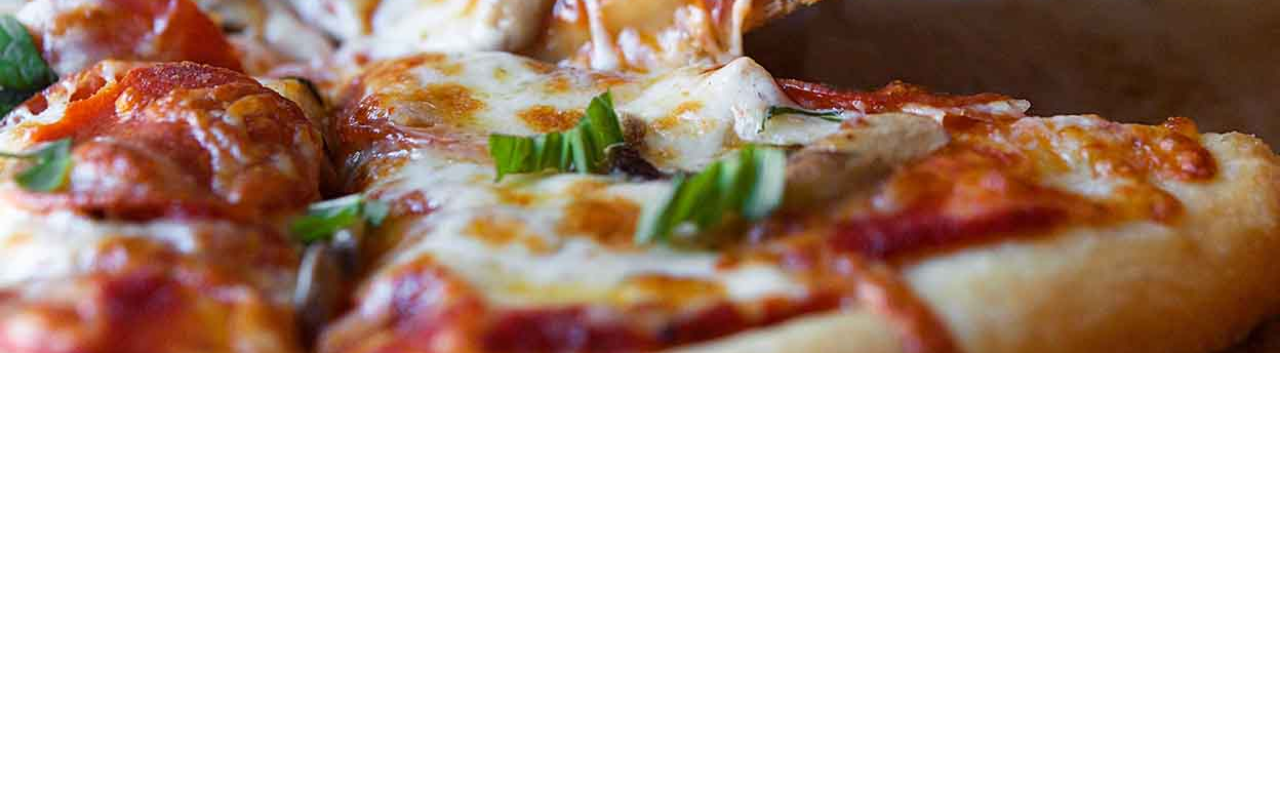
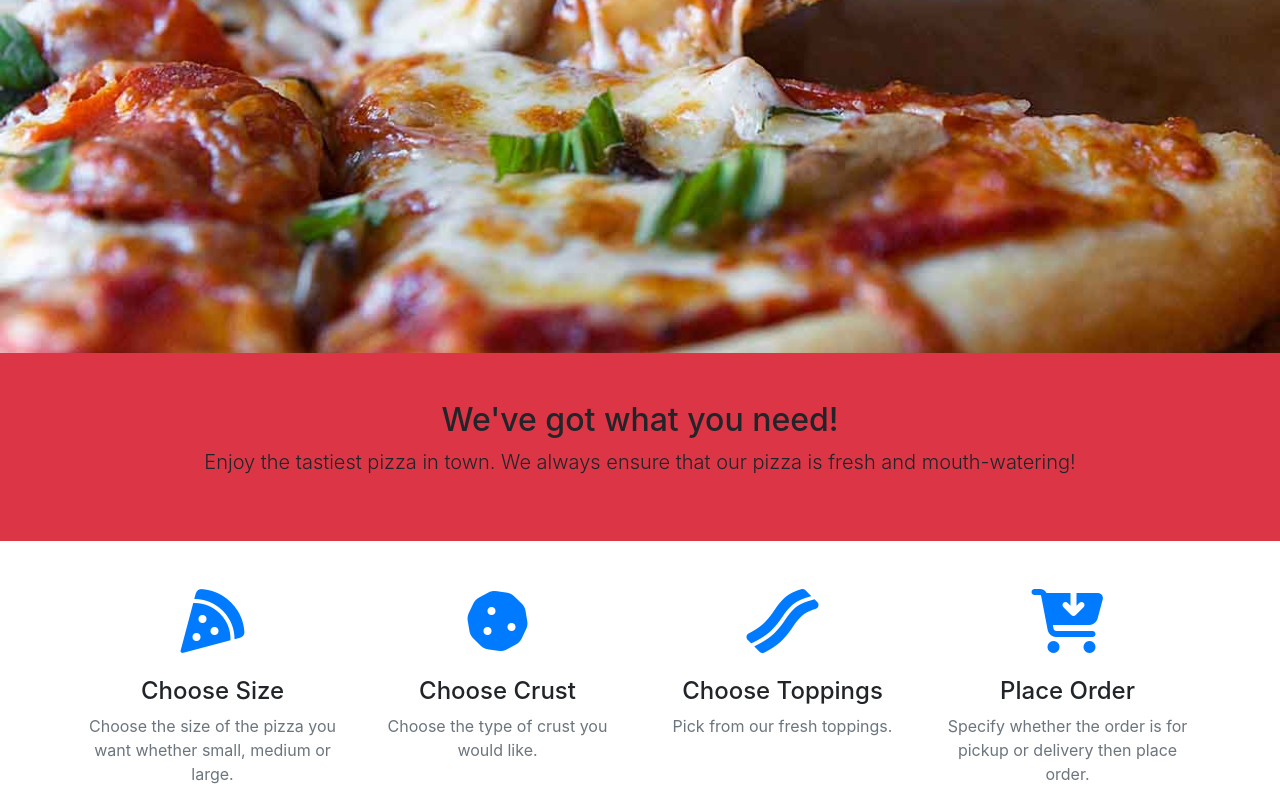
Before and after one commit to antomuli/pizzaking, a plain HTML site: page index.html in a window 1280 px wide. Shown: the part 447-1233 px from the top of the page. Before the commit the page ends 896 px from the top, so only its background shows below. Drawn offline with Linux system fonts and the light colour scheme.

Commit message:
Add the ordering process description and the about us section.

```diff
--- a/css/styles.css
+++ b/css/styles.css
@@ -20,3 +20,7 @@
 .bg-transparent {
     background: transparent;
 }
+
+/* #about-us {
+    min-height: 500px;
+} */
--- a/index.html
+++ b/index.html
@@ -7,6 +7,7 @@
     <meta http-equiv="X-UA-Compatible" content="ie=edge">
     <link href="css/bootstrap.css" rel="stylesheet" type="text/css">
     <link href="css/styles.css" rel="stylesheet" type="text/css">
+    <script src="https://kit.fontawesome.com/71daca51f7.js"></script>
     <title>Welcome to Pizzaking</title>
 </head>
 
@@ -48,17 +49,61 @@
         <div class="container h-100">
             <div class="row h-100 align-items-center">
                 <div class="col-12 text-center">
-                    <h1 class="font-weight-light">Enjoy the tastiest pizza in town. We always ensure that our pizza is fresh and mouth-watering!</h1>
+                    <h1 class="font-weight-light">Enjoy the tastiest pizza in town. We always ensure that our pizza is
+                        fresh and mouth-watering!</h1>
                 </div>
             </div>
         </div>
     </header>
 
     <!-- Page Content -->
-    <section class="py-5">
+    <section id="about-us" class="py-5 bg-danger text-center">
         <div class="container">
+            <h2>We've got what you need!</h2>
+            <div class="row">
+                <div class="col-md-12">
+                    <p class="lead">Enjoy the tastiest pizza in town. We always ensure that our pizza is fresh and
+                        mouth-watering!</p>
+                </div>
+            </div>
+        </div>
+    </section>
+    <section id="process">
+        <div class="container">
+            <div class="row">
+                <div class="col-lg-3 col-md-6 text-center">
+                    <div class="mt-5">
+                        <i class="fas fa-4x fa-pizza-slice text-primary mb-4"></i>
+                        <h3 class="h4 mb-2">Choose Size</h3>
+                        <p class="text-muted mb-0">Choose the size of the pizza you want whether small, medium or large.
+                        </p>
+                    </div>
+                </div>
+                <div class="col-lg-3 col-md-6 text-center">
+                    <div class="mt-5">
+                        <i class="fas fa-4x fa-cookie text-primary mb-4"></i>
+                        <h3 class="h4 mb-2">Choose Crust</h3>
+                        <p class="text-muted mb-0">Choose the type of crust you would like.</p>
+                    </div>
+                </div>
+                <div class="col-lg-3 col-md-6 text-center">
+                    <div class="mt-5">
+                        <i class="fas fa-4x fa-bacon text-primary mb-4"></i>
+                        <h3 class="h4 mb-2">Choose Toppings</h3>
+                        <p class="text-muted mb-0">Pick from our fresh toppings.</p>
+                    </div>
+                </div>
+                <div class="col-lg-3 col-md-6 text-center">
+                    <div class="mt-5">
+                        <i class="fas fa-4x fa-cart-arrow-down text-primary mb-4"></i>
+                        <h3 class="h4 mb-2">Place Order</h3>
+                        <p class="text-muted mb-0">Specify whether the order is for pickup or delivery then place order.
+                        </p>
+                    </div>
+                </div>
+            </div>
+        </div>
 
-        </div>
     </section>
 
     <script src="js/jquery-3.4.1.js"></script>
```
